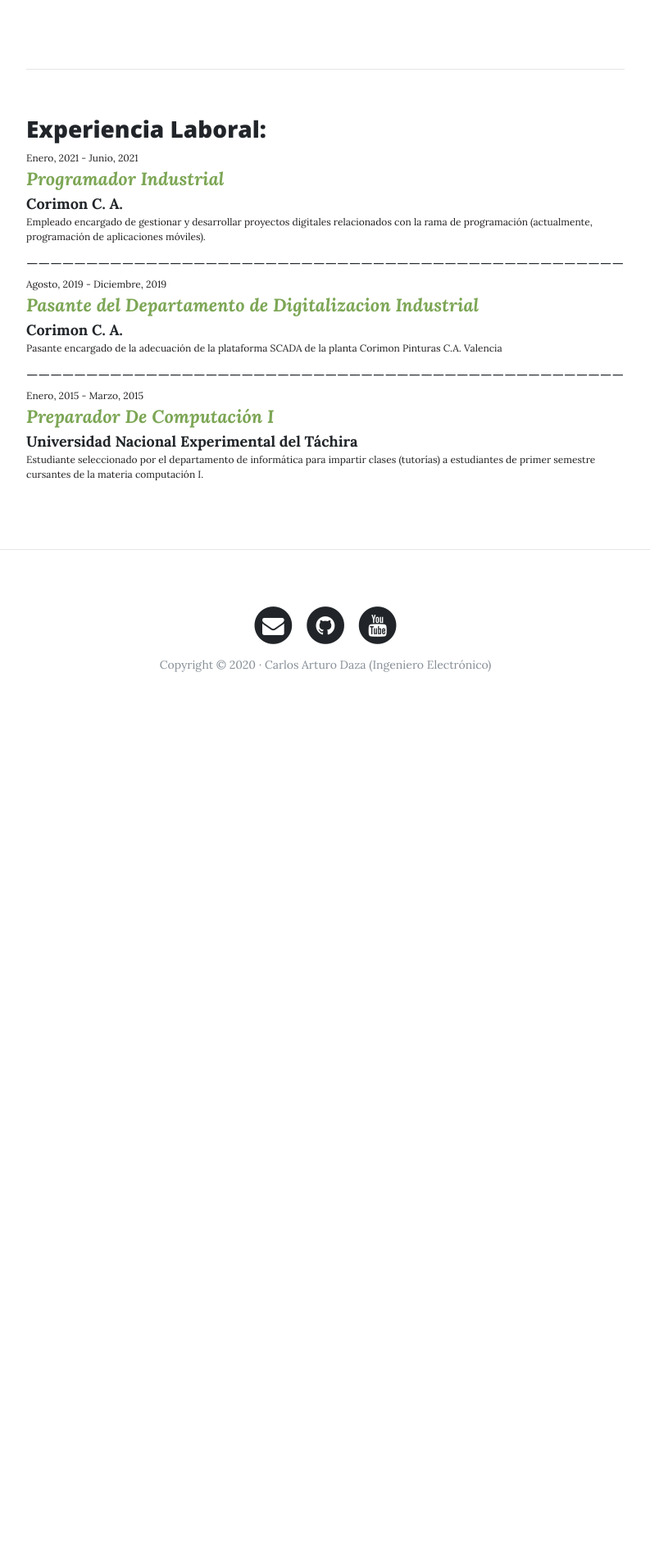
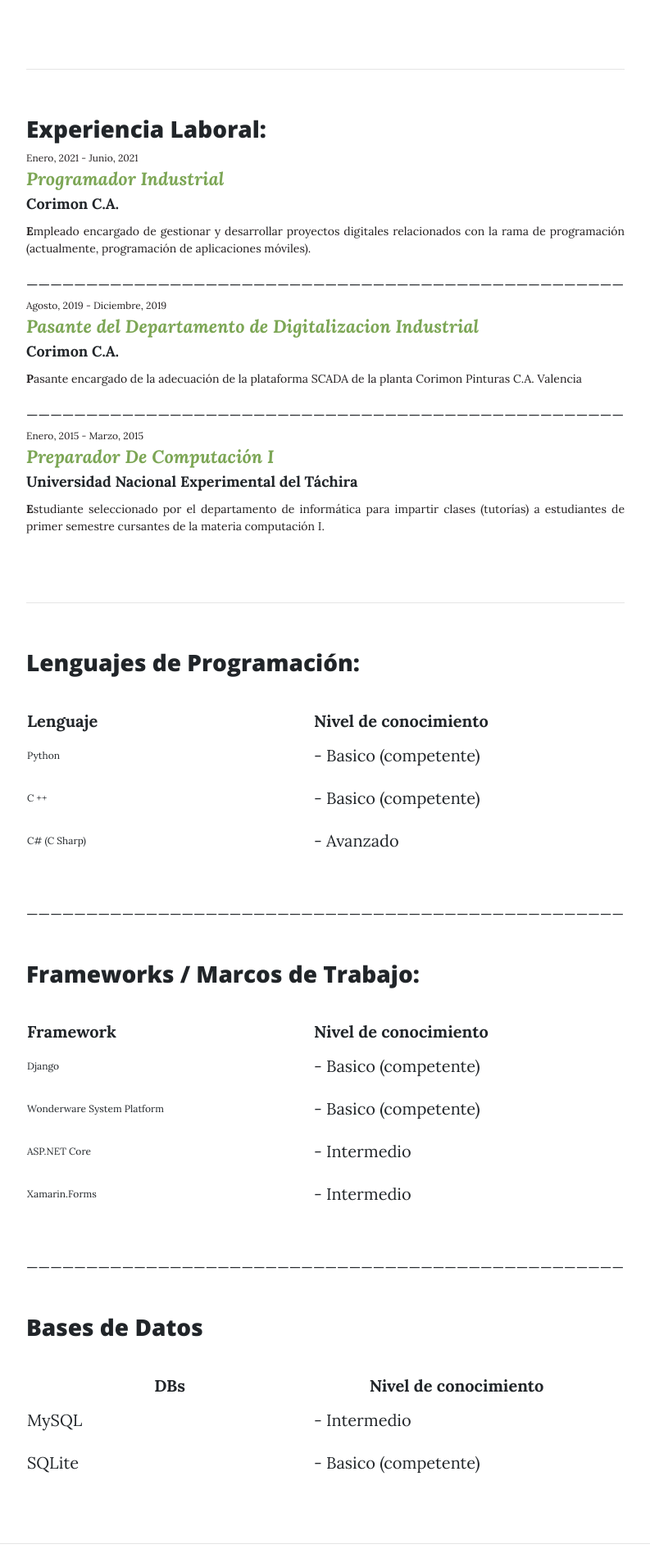
Before and after one commit to ArturoDazaB/webpersonal, a Django app: page /about-me/ in a window 1280 px wide. Shown: the part 1639-3551 px from the top of the page at 82% size, without its empty margins (243-1036 px from the left). Before the commit the page ends 2459 px from the top, so only its background shows below. Run offline with Django 3.2, Linux system fonts and the light colour scheme; data comes from the database, SQL or seed files in the repository; some libraries are stand-ins or nearby versions.

Commit message:
- r2d2 was here

```diff
--- a/about/models.py
+++ b/about/models.py
@@ -1,6 +1,7 @@
 from django.db import models
 from datetime import date
 from ckeditor.fields import RichTextField
+from django.db.models.fields import CharField
 
 # Create your models here.
 #==========================================================================================
@@ -22,38 +23,104 @@
 
 #==========================================================================================
 #==========================================================================================
-class ExperiencieA(models.Model):
-    # DECLARACION DE CAMPOS DE LA TABLA/ PROPIEDADES DEL MODELO
+class Base(models.Model):
+
+    class Meta:
+        abstract = True
+        ordering = ['-created']
+
     start = models.DateField(verbose_name="Fecha de Inicio", default=date.today)
     end = models.DateField(verbose_name="Fecha de Culminación", default=date.today)
     title = models.CharField(max_length=100, verbose_name="Titulo de la experiencia")
-    institute = models.CharField(max_length=100, verbose_name="Institución")
-    city = models.CharField(max_length=100, verbose_name="Ciudad", )
     created = models.DateTimeField(auto_now_add=True, verbose_name='Fecha de Creacion')
     updated = models.DateTimeField(auto_now=True, verbose_name='Fecha de actualizacion')
 
-    class Meta:
+class ExperiencieA(Base):
+    # DECLARACION DE CAMPOS DE LA TABLA/ PROPIEDADES DEL MODELO
+    institute = models.CharField(max_length=100, verbose_name="Institución")
+    city = models.CharField(max_length=100, verbose_name="Ciudad")
+
+    class Meta(Base.Meta):
         verbose_name = 'Experiencia Academica'
         verbose_name_plural = 'Experiencias Academicas'
-        ordering = ['-created']
+
 
     def __str__(self):
         return self.title
 
-class ExperiencieL(models.Model):
+class ExperiencieL(Base):
     # DECLARACION DE CAMPOS DE LA TABLA/ PROPIEDADES DEL MODELO
-    start = models.DateField(verbose_name="Fecha de Inicio", default=date.today)
-    end = models.DateField(verbose_name="Fecha de Culminación", default=date.today)
-    title = models.CharField(max_length=100, verbose_name="Titulo de la experiencia")
-    institute = models.CharField(max_length=100, verbose_name="Institución")
-    description = models.TextField(verbose_name="Descripcion del cargo")
+    employeer = models.CharField(max_length=100, verbose_name="Ente empleador", default='')
+    description = RichTextField(verbose_name="Descripcion del cargo")
+
+    class Meta(Base.Meta):
+        verbose_name = 'Experiencia Laboral'
+        verbose_name_plural = 'Experiencias Laborales'
+
+    def __str__(self):
+        return self.title
+
+#==========================================================================================
+#==========================================================================================
+# DECLARACION DE UNA CLASE BASE ABSTRACTA
+# NOTA: LAS CLASES ABSTRACTAS SON UTILES CUANDO SE NECESITA AGRUPAR CAMPOS COMUNES ENTRE
+# CLASES MODELOS. PARA DEFINIR UNA CLASE MODELO DEL TIPO "BASE ABSTRACTA" ES NECESARIO
+# INDICAR COMO TRUE EL CAMPO "abstract" EN LA SUB-CLASE META DE LA CLASE MODELO BASE.
+class Base2(models.Model):
+    #DECLARACION DE LA TUPLA 'category_choices'
+    category_choices = [('skills', (
+                            ('lenguajes','Lenguajes de Programacion'),
+                            ('frameworks', 'Frameworks - Marcos de Trabajo'),
+                            ('db', 'Bases de datos - Data bases'),
+                        )),
+                        ('idiomas', 'Idiomas - Lenguajes'),
+                        ('aptitudes', 'Aptitudes - Habilidades personales'),
+                        ('intereses', 'Intereses - Hobbies')
+                        ]
+
+    #DECLARACION DE LOS CAMPOS DE LA CLASE MODELO 'BASE'
+    category = models.CharField(max_length=20, choices=category_choices ,verbose_name='Categorias')
+    name = models.CharField(max_length=100, verbose_name="Nombre")
     created = models.DateTimeField(auto_now_add=True, verbose_name='Fecha de Creacion')
     updated = models.DateTimeField(auto_now=True, verbose_name='Fecha de actualizacion')
 
+
     class Meta:
-        verbose_name = 'Experiencia Laboral'
-        verbose_name_plural = 'Experiencias Laborales'
+        abstract = True
         ordering = ['-created']
 
-    def __str__(self):
-        return self.title
+    def __str__(self) -> str:
+        return self.name
+
+
+class skills_idiomas (Base2):
+
+    _choices = [(1, 'Basico (competente)'),
+                (2, 'Intermedio'),
+                (3, 'Avanzado')]
+
+    knowledge_level = models.IntegerField(choices=_choices,
+                                          default=_choices[0],
+                                          verbose_name="Nivel de conocimiento")
+
+    class Meta(Base2.Meta):
+        abstract = False
+        verbose_name = 'Habilitad Tecnica & Idioma'
+
+
+class intereses_aptitudes(Base2):
+
+    _choices = [('-', (
+                    ('in', 'Interes'),
+                    ('hb', 'Hobbie'),
+                )),
+                ('ap', 'Aptitud')]
+
+    _subcategory = models.CharField(max_length=2, choices=_choices, verbose_name='Sub categoria', default=_choices[0])
+    description = RichTextField(verbose_name='Descripcion')
+
+    class Meta(Base2.Meta):
+        abstract = False
+        verbose_name = 'Intereses & Aptitudes'
+#==========================================================================================
+#==========================================================================================
--- a/about/templates/about/about.html
+++ b/about/templates/about/about.html
@@ -37,14 +37,16 @@
             <img style="border: 3px solid black"class="img-fluid avatar" src="{{descripcion.image.url}}" alt="{{descripcion.name}}">
         </div>
         <!--DESCRIPCION PERSONAL-->
-
         <div class="col-lg-8 col-md-10 mx-auto" style="text-align:justify;">
             <h3 style= "text-align:center;">{{descripcion.name}}</h3>
             <br>
             {{descripcion.description | safe }}
         </div>
+    </div>
 
+    <div class = "row" >
         <!--EXPERIENCIA ACADEMICA-->
+        {% if EA_Any %}
             <div class="col-lg-8 col-md-10 mx-auto" style="text-align:justify;">
                 <hr>
                 <h3>Experiencia Academica:</h3>
@@ -60,18 +62,19 @@
                     </p>
                 {% endfor %}
             </div>
+        {% endif %}
         <!--EXPERIENCIA LABORAL-->
+        {% if EL_Any %}
             <div class="col-lg-8 col-md-10 mx-auto">
                 <hr>
-
                 <h3>Experiencia Laboral:</h3>
                 {% for experiencia in eLaboral %}
                     <p>
                     <div style="font-size: 12px; color:#231f20;">{{experiencia.start | date:"F, Y"}} - {{experiencia.end | date:"F, Y"}}</div>
                     <div style="font-size: 22px; color: #7ca655;"><b><i>{{experiencia.title}}</i></b></div>
-                <div style="font-size:18px;"><b>{{experiencia.institute}}</b></div>
-                <div style="font-size: 12px; color:#231f20;">
-                    {{experiencia.description}}
+                    <div style="font-size:18px;"><b>{{experiencia.employeer}}</b></div>
+                    <div style="font-size: 14px; color:#231f20;">
+                        {{experiencia.description | safe }}
                     </div>
                     {% if not forloop.last %}
                     __________________________________________________
@@ -79,9 +82,93 @@
                     </p>
                 {% endfor %}
             </div>
+        {% endif %}
+
+        <!--HABILIDADES TECNICAS-->
+        <!--LENGUAJES-->
+        {% if L_Any %}
+            <div class="col-lg-8 col-md-10 mx-auto">
+                <hr>
+                <h3>Lenguajes de Programación:</h3>
+                <table>
+                    <tr>
+                        <th width = "350">Lenguaje</th>
+                        <th>Nivel de conocimiento</th>
+                    </tr>
+                    <br>
+                    {% for x in Skill_Idiomas %}
+                        {% if x.category == 'lenguajes'%}
+                            <tr>
+                                <td><p style="font-size: 12px;">{{x.name}}</p></td>
+                                <td>{% if x.knowledge_level == 1 %}
+                                    <p> - Basico (competente)</p>
+                                    {% elif x.knowledge_level == 2 %}
+                                    <p> - Intermedio</p>
+                                    {% elif x.knowledge_level == 3 %}
+                                    <p> - Avanzado</p>
+                                    {% endif%}
+                                </td>
+                            </tr>
+                        {% endif %}
+                    {% endfor %}
+                </table>
+                <br>
+                <p>__________________________________________________<p>
+                <br>
+                <h3>Frameworks / Marcos de Trabajo:</h3>
+                <table>
+                    <tr>
+                        <th width = "350">Framework</th>
+                        <th>Nivel de conocimiento</th>
+                    </tr>
+                    <br>
+                    {% for x in Skill_Idiomas %}
+                        {% if x.category == 'frameworks'%}
+                            <tr>
+                                <td><p style="font-size: 12px;">{{x.name}}</p></td>
+                                <td>{% if x.knowledge_level == 1 %}
+                                    <p> - Basico (competente)</p>
+                                    {% elif x.knowledge_level == 2 %}
+                                    <p> - Intermedio</p>
+                                    {% elif x.knowledge_level == 3 %}
+                                    <p> - Avanzado</p>
+                                    {% endif%}
+                                </td>
+                            </tr>
+                        {% endif %}
+                    {% endfor %}
+                </table>
+                <br>
+                <p>__________________________________________________<p>
+                <br>
+                <h3>Bases de Datos</h3>
+                <table>
+                    <tr style="text-align:center;">
+                        <th width = "350">DBs</th>
+                        <th width = "350">Nivel de conocimiento</th>
+                    </tr>
+                    <br>
+                    {% for x in Skill_Idiomas %}
+                        {% if x.category == 'db'%}
+                            <tr>
+                                <td><p>{{x.name}}</p></td>
+                                <td>{% if x.knowledge_level == 1 %}
+                                    <p> - Basico (competente)</p>
+                                    {% elif x.knowledge_level == 2 %}
+                                    <p> - Intermedio</p>
+                                    {% elif x.knowledge_level == 3 %}
+                                    <p> - Avanzado</p>
+                                    {% endif%}
+                                </td>
+                            </tr>
+                        {% endif %}
+                    {% endfor %}
+                </table>
             </div>
+        {% endif %}
     </div>
 
+</div>
 {% endblock %}
 
 </html>
--- a/about/views.py
+++ b/about/views.py
@@ -1,5 +1,5 @@
 from django.shortcuts import get_list_or_404, get_object_or_404, render
-from .models import Description, ExperiencieA, ExperiencieL
+from .models import Description, ExperiencieA, ExperiencieL, skills_idiomas
 
 # Create your views here.
 #===================================================================================
@@ -7,7 +7,29 @@
 # FUNCION QUE RETORNA LA DE INFORMACION.
 
 def about(request):
+
+    flag_EA = False
+    flag_EL = False
+    flag_L = False
+
     description = Description.objects.first()
-    experiencia_academica = ExperiencieA.objects.all()
-    experiencia_laboral = ExperiencieL.objects.all()
-    return render(request, 'about/about.html', {'descripcion':description,'eAcademica':experiencia_academica, 'eLaboral':experiencia_laboral})
+    experienciaA = ExperiencieA.objects.all()
+    experienciaL = ExperiencieL.objects.all()
+    s_h = skills_idiomas.objects.all()
+
+    if (experienciaA.count() != '0'):
+        flag_EA = True
+
+    if (experienciaL.count() != '0'):
+        flag_EL = True
+
+    if (s_h.count() != '0'):
+        flag_L = True
+
+    return render(request, 'about/about.html', {'descripcion':description,
+                           'eAcademica':experienciaA,
+                           'eLaboral':experienciaL,
+                           'EA_Any':flag_EA,
+                           'EL_Any':flag_EL,
+                           'Skill_Idiomas':s_h,
+                           'L_Any': flag_L,})
```
Also changed, not shown: about/admin.py (+17 -2 lines), about/migrations/0009_auto_20210617_1416.py (added), about/migrations/0010_auto_20210617_1443.py (added), about/migrations/0011_alter_skills_idiomas_knowledge_level.py (added), about/migrations/0012_auto_20210617_1507.py (added), about/migrations/0013_intereses_aptitudes__subcategory.py (added), about/migrations/0014_alter_skills_idiomas_knowledge_level.py (added), about/migrations/0015_alter_intereses_aptitudes__subcategory.py (added), db.sqlite3. Lines whose indentation alone changed are shown as unchanged.
